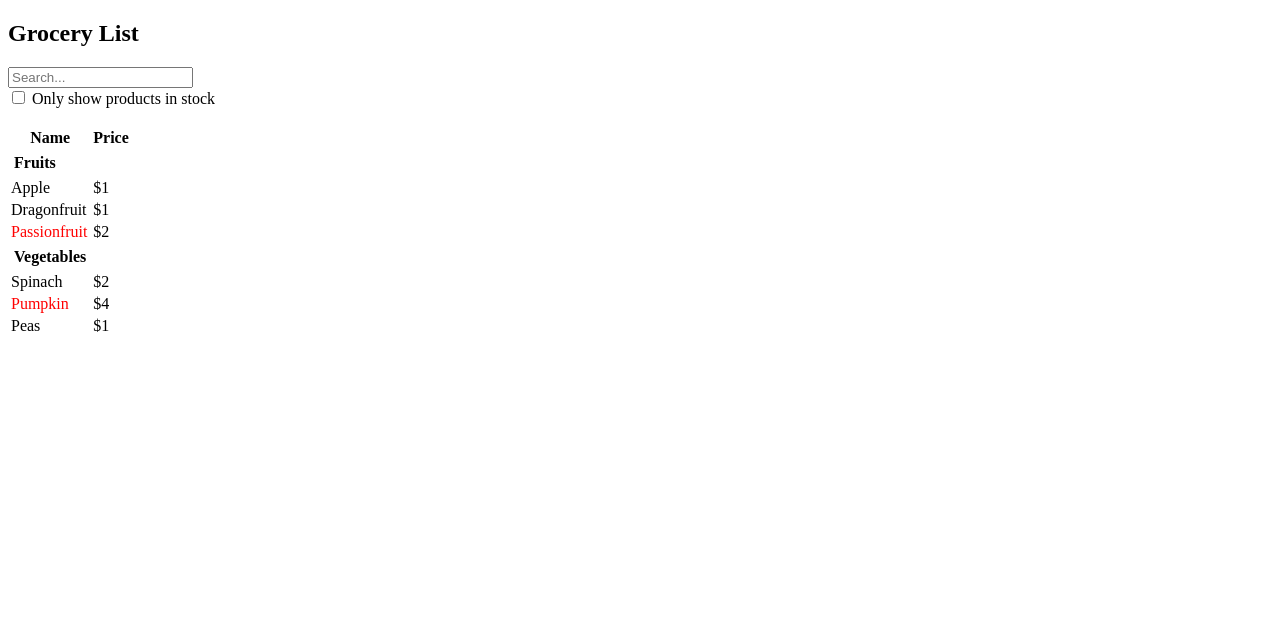
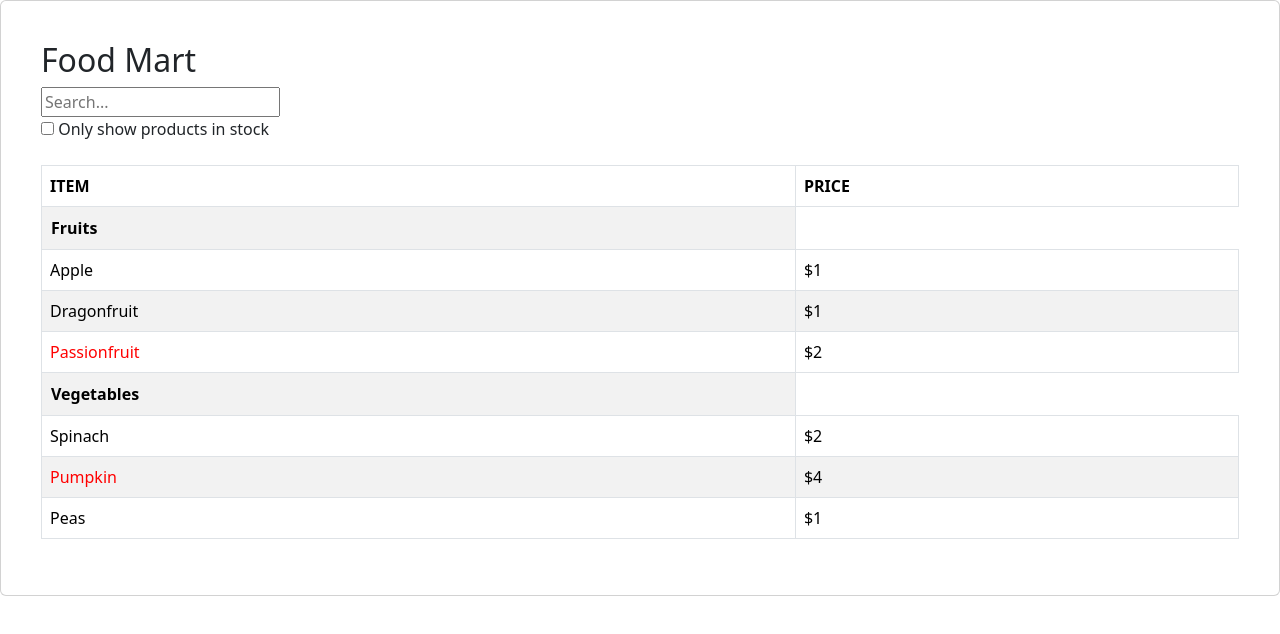
Before and after one commit to cjjasik/grocery-list, a React (Create React App) app: page / in a window 1280 px wide. Shown: the top 634 px of the page. Built offline with nearby package versions, Linux system fonts and the light colour scheme.

Commit message:
Card and some styling added

```diff
--- a/src/components/Filter.js
+++ b/src/components/Filter.js
@@ -1,4 +1,5 @@
 import { useState } from "react";
+import Card from 'react-bootstrap/Card';
 
 import SearchBar from "./SearchBar";
 import ProductTable from "./ProductTable";
@@ -9,8 +10,8 @@ export default function Filter() {
     const [inStockOnly, setInStockOnly] = useState(false);
 
     return (
-        <div>
-            <h2>Grocery List</h2>
+        <Card style={{width: '100%', padding: '40px'}}>
+            <h2>Food Mart</h2>
 
             <SearchBar
                 filterText={filterText}
@@ -25,6 +26,6 @@ export default function Filter() {
                 filterText={filterText}
                 inStockOnly={inStockOnly}
             />
-        </div>
+        </Card>
     )
 }
--- a/src/components/ProductTable.js
+++ b/src/components/ProductTable.js
@@ -1,3 +1,5 @@
+import Table from 'react-bootstrap/Table';
+
 import { groceries } from "../Groceries";
 import ProductCategoryRow from "./ProductCategoryRow";
 import ProductRow from "./ProductRow";
@@ -34,14 +36,14 @@ export default function ProductTable({filterText, inStockOnly}) {
     });
 
     return (
-        <table>
+        <Table striped bordered hover>
             <thead>
                 <tr>
-                    <th>Name</th>
-                    <th>Price</th>
+                    <th>ITEM</th>
+                    <th>PRICE</th>
                 </tr>
             </thead>
             <tbody>{rows}</tbody>
-        </table>
+        </Table>
     );
 }
--- a/src/index.js
+++ b/src/index.js
@@ -1,6 +1,7 @@
 import React, { StrictMode } from "react";
 import { createRoot } from "react-dom/client";
 import "./styles.css";
+import 'bootstrap/dist/css/bootstrap.min.css';
 
 import App from "./App";
 
```
